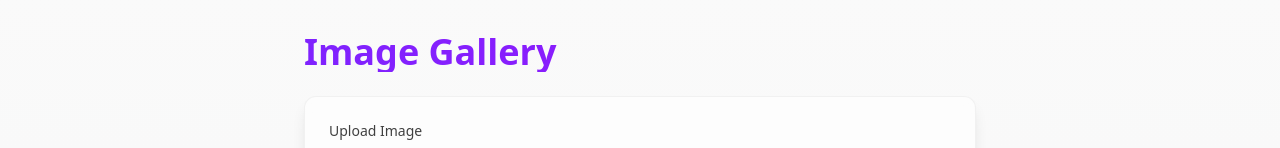
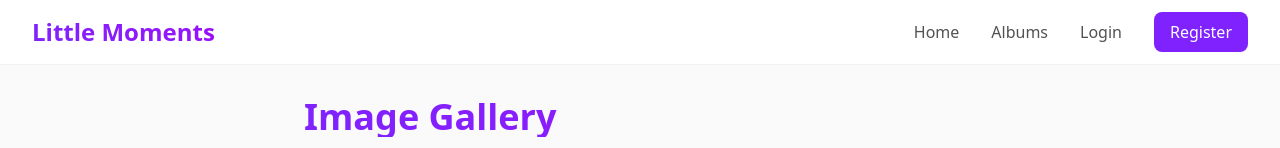
Before and after one commit to AJMerr/little-moments, a React (Vite) app in the folder client/: page / in a window 1280 px wide. Shown: the top 148 px of the page. Built offline with nearby package versions, Linux system fonts and the light colour scheme; no server answers.

Commit message:
Added a navbar with styling.

```diff
--- a/client/src/main.jsx
+++ b/client/src/main.jsx
@@ -1,11 +1,24 @@
 import React from 'react'
 import ReactDOM from 'react-dom/client'
-import { createBrowserRouter, RouterProvider } from 'react-router-dom'
+import { createBrowserRouter, RouterProvider, Outlet } from 'react-router-dom'
 import Homepage from './routes/Homepage'
+import Navbar from './routes/Navbar'
+import SinglePhoto from './routes/SinglePhoto'
 import './index.css'
-import SinglePhoto from './routes/SinglePhoto'
+
+const Layout = () => {
+  return (
+    <>
+      <Navbar />
+      <Outlet />
+    </>
+  )
+}
 
 const router = createBrowserRouter([
+  {
+    element: <Layout />,
+    children: [
       {
         path: "/",
         element: <Homepage />,
@@ -14,6 +27,8 @@ const router = createBrowserRouter([
         path: "/:id",
         element: <SinglePhoto />
       }
+    ]
+  }
 ])
 
 ReactDOM.createRoot(document.getElementById('root')).render(
--- /dev/null
+++ b/client/src/routes/Navbar.jsx
@@ -0,0 +1,115 @@
+import React, { useState } from 'react'
+import { Link } from 'react-router-dom'
+
+function Navbar() {
+  const [isMenuOpen, setIsMenuOpen] = useState(false)
+
+  return (
+    <nav className="bg-white/80 backdrop-blur supports-[backdrop-filter]:bg-white/60 sticky top-0 z-50 border-b border-neutral-200/50">
+      <div className="max-w-7xl mx-auto px-4 sm:px-6 lg:px-8">
+        <div className="flex items-center justify-between h-16">
+          {/* Logo/Brand */}
+          <Link
+            to="/"
+            className="text-2xl font-bold bg-clip-text text-transparent bg-gradient-to-r from-violet-600 to-purple-600 hover:from-violet-500 hover:to-purple-500 transition-colors"
+          >
+            Little Moments
+          </Link>
+
+          {/* Desktop Navigation */}
+          <div className="hidden md:flex items-center space-x-8">
+            <Link
+              to="/"
+              className="text-neutral-600 hover:text-violet-600 transition-colors font-medium"
+            >
+              Home
+            </Link>
+            <Link
+              to="/albums"
+              className="text-neutral-600 hover:text-violet-600 transition-colors font-medium"
+            >
+              Albums
+            </Link>
+            <Link
+              to="/login"
+              className="text-neutral-600 hover:text-violet-600 transition-colors font-medium"
+            >
+              Login
+            </Link>
+            <Link
+              to="/register"
+              className="bg-violet-600 text-white px-4 py-2 rounded-lg hover:bg-violet-700 transition-colors font-medium"
+            >
+              Register
+            </Link>
+          </div>
+
+          {/* Mobile Menu Button */}
+          <div className="md:hidden">
+            <button
+              onClick={() => setIsMenuOpen(!isMenuOpen)}
+              className="text-neutral-600 hover:text-violet-600 transition-colors"
+            >
+              <svg
+                className="h-6 w-6"
+                fill="none"
+                viewBox="0 0 24 24"
+                stroke="currentColor"
+              >
+                {isMenuOpen ? (
+                  <path
+                    strokeLinecap="round"
+                    strokeLinejoin="round"
+                    strokeWidth={2}
+                    d="M6 18L18 6M6 6l12 12"
+                  />
+                ) : (
+                  <path
+                    strokeLinecap="round"
+                    strokeLinejoin="round"
+                    strokeWidth={2}
+                    d="M4 6h16M4 12h16M4 18h16"
+                  />
+                )}
+              </svg>
+            </button>
+          </div>
+        </div>
+      </div>
+
+      {/* Mobile Menu */}
+      {isMenuOpen && (
+        <div className="md:hidden">
+          <div className="px-2 pt-2 pb-3 space-y-1 bg-white/80 backdrop-blur supports-[backdrop-filter]:bg-white/60 border-b border-neutral-200/50">
+            <Link
+              to="/"
+              className="block px-3 py-2 rounded-lg text-neutral-600 hover:text-violet-600 hover:bg-violet-50 transition-colors font-medium"
+            >
+              Home
+            </Link>
+            <Link
+              to="/albums"
+              className="block px-3 py-2 rounded-lg text-neutral-600 hover:text-violet-600 hover:bg-violet-50 transition-colors font-medium"
+            >
+              Albums
+            </Link>
+            <Link
+              to="/login"
+              className="block px-3 py-2 rounded-lg text-neutral-600 hover:text-violet-600 hover:bg-violet-50 transition-colors font-medium"
+            >
+              Login
+            </Link>
+            <Link
+              to="/register"
+              className="block px-3 py-2 rounded-lg text-violet-600 bg-violet-50 hover:bg-violet-100 transition-colors font-medium"
+            >
+              Register
+            </Link>
+          </div>
+        </div>
+      )}
+    </nav>
+  )
+}
+
+export default Navbar
```
Lines whose indentation alone changed are shown as unchanged.
